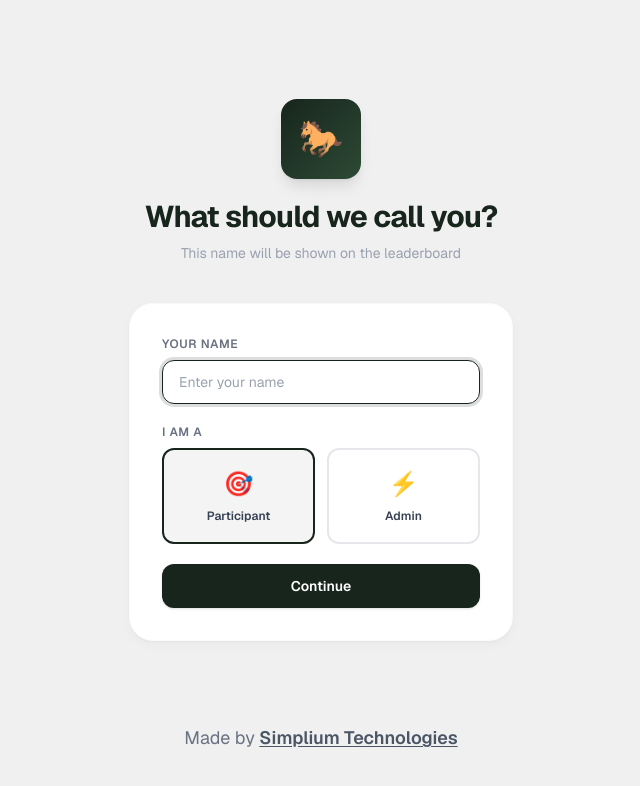
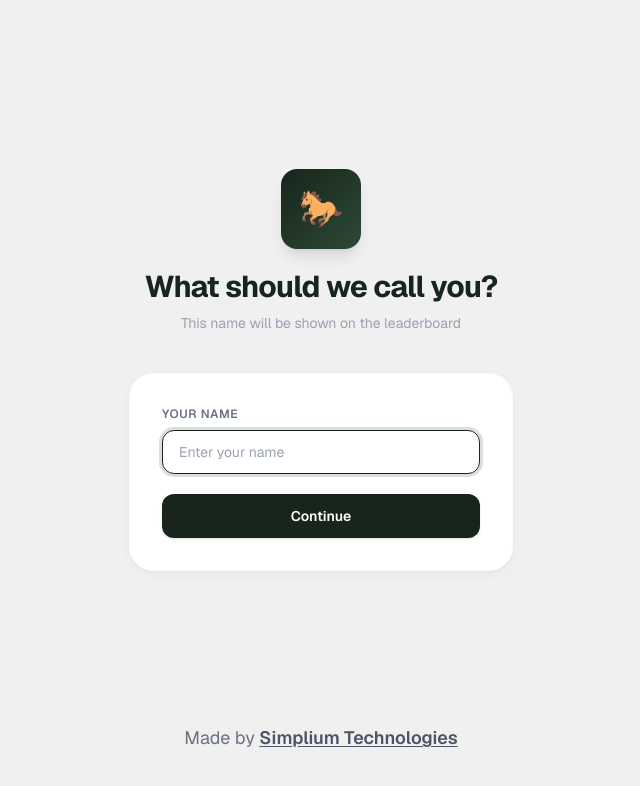
Before and after one commit to Simplium-Technologies/horse-betteing-unchaai, a Next.js app: page /complete-profile in a window 1280 px wide. Shown: the top 786 px of the page, without its empty margins (319-959 px from the left). Built offline with nearby package versions, Linux system fonts and the light colour scheme.

Commit message:
Will make the new login role as participant by default and allow to add admin to database directly

```diff
--- a/src/app/api/auth/complete-profile/route.ts
+++ b/src/app/api/auth/complete-profile/route.ts
@@ -16,7 +16,6 @@ export async function POST(request: Request) {
 
     const body = await request.json();
     const name = body.name?.trim();
-    const role = body.role;
 
     if (!name || name.length < 2) {
       return NextResponse.json(
@@ -25,16 +24,9 @@ export async function POST(request: Request) {
       );
     }
 
-    if (role && !["ADMIN", "PARTICIPANT"].includes(role)) {
-      return NextResponse.json(
-        { success: false, error: "Invalid role" },
-        { status: 400 }
-      );
-    }
-
     const data: { name: string; role?: UserRole } = { name };
-    if (role && user.name === null) {
-      data.role = role as UserRole;
+    if (user.name === null) {
+      data.role = "PARTICIPANT" as UserRole;
     }
 
     await prisma.user.update({
--- a/src/app/complete-profile/page.tsx
+++ b/src/app/complete-profile/page.tsx
@@ -6,7 +6,6 @@ import { useRouter } from "next/navigation";
 export default function CompleteProfilePage() {
   const router = useRouter();
   const [name, setName] = useState("");
-  const [role, setRole] = useState("PARTICIPANT");
   const [loading, setLoading] = useState(false);
   const [error, setError] = useState("");
 
@@ -25,7 +24,7 @@ export default function CompleteProfilePage() {
       const response = await fetch("/api/auth/complete-profile", {
         method: "POST",
         headers: { "Content-Type": "application/json" },
-        body: JSON.stringify({ name: trimmed, role }),
+        body: JSON.stringify({ name: trimmed, role: "PARTICIPANT" }),
       });
       const data = await response.json();
 
@@ -34,7 +33,7 @@ export default function CompleteProfilePage() {
         return;
       }
 
-      router.push(role === "ADMIN" ? "/admin" : "/dashboard");
+      router.push("/dashboard");
     } catch (err) {
       console.error(err);
       setError("Something went wrong. Please try again.");
@@ -76,38 +75,6 @@ export default function CompleteProfilePage() {
               />
             </div>
 
-            <div>
-              <label className="block text-xs font-semibold text-gray-500 uppercase tracking-wider mb-2">
-                I am a
-              </label>
-              <div className="grid grid-cols-2 gap-2.5 sm:gap-3">
-                <button
-                  type="button"
-                  onClick={() => setRole("PARTICIPANT")}
-                  className={`min-h-[80px] sm:h-24 rounded-xl border-2 transition-all flex flex-col items-center justify-center gap-1.5 sm:gap-2 ${
-                    role === "PARTICIPANT"
-                      ? "border-[#17251c] bg-[#17251c]/5"
-                      : "border-gray-200 hover:border-gray-300"
-                  }`}
-                >
-                  <span className="text-xl sm:text-2xl">🎯</span>
-                  <span className="text-[10px] sm:text-xs font-semibold text-gray-700">Participant</span>
-                </button>
-                <button
-                  type="button"
-                  onClick={() => setRole("ADMIN")}
-                  className={`min-h-[80px] sm:h-24 rounded-xl border-2 transition-all flex flex-col items-center justify-center gap-1.5 sm:gap-2 ${
-                    role === "ADMIN"
-                      ? "border-[#c9a84c] bg-[#c9a84c]/5"
-                      : "border-gray-200 hover:border-gray-300"
-                  }`}
-                >
-                  <span className="text-xl sm:text-2xl">⚡</span>
-                  <span className="text-[10px] sm:text-xs font-semibold text-gray-700">Admin</span>
-                </button>
-              </div>
-            </div>
-
             {error && (
               <div className="rounded-xl bg-red-50 border border-red-100 px-3 sm:px-4 py-2.5 sm:py-3 text-xs sm:text-sm text-red-600 font-medium">
                 {error}
```
